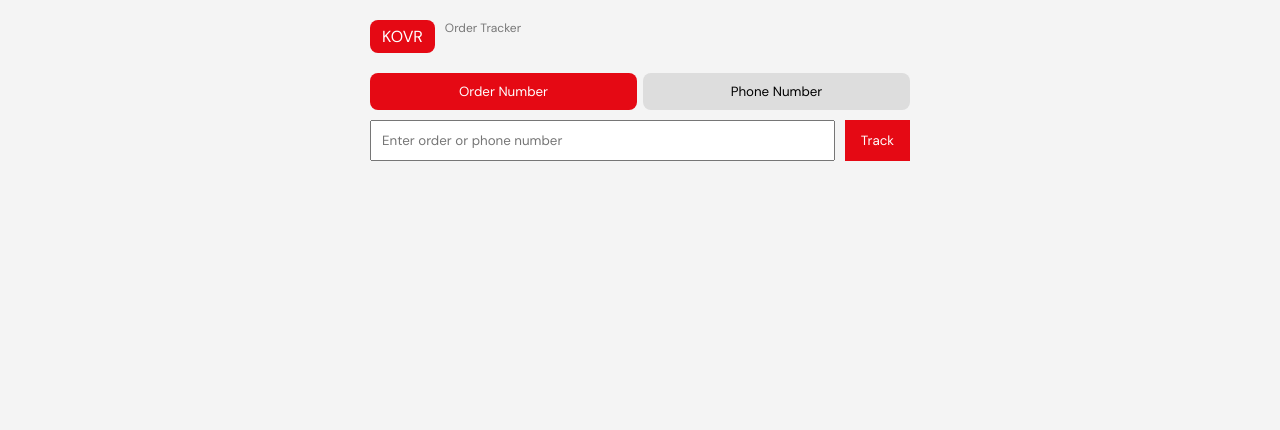
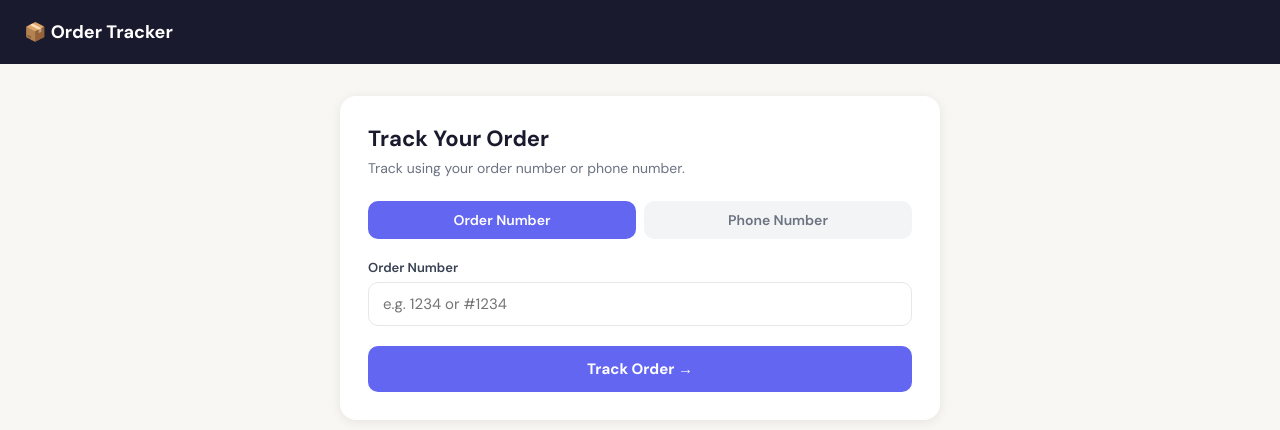
Before and after one commit to noumanz208/shopify-order-tracker, a Next.js app: page /track in a window 1280 px wide. Shown: the top 430 px of the page. Built offline with nearby package versions, Linux system fonts and the light colour scheme.

Commit message:
Update page.tsx

```diff
--- a/src/app/track/page.tsx
+++ b/src/app/track/page.tsx
@@ -1,291 +1,201 @@
-'use client';
+'use client'
 
-import { useState } from 'react';
+import { useState } from 'react'
+import type { OrderStatus } from '@/types'
+import { STATUS_CONFIG } from '@/types'
 
-// ─── Types ────────────────────────────────────────────────────────────────────
-interface StatusHistoryItem {
-  status: string;
-  label: string;
-  timestamp: string;
+interface TrackingResult {
+  order: {
+    orderNumber: string
+    customerName: string | null
+    status: OrderStatus
+    trackingId: string | null
+    postexUrl: string | null
+    lineItems: { name: string; quantity: number }[]
+    createdAt: string
+    updatedAt: string
+  }
+  history: { status: OrderStatus; note: string | null; changed_at: string }[]
 }
 
-interface OrderItem {
-  name: string;
-  quantity: number;
-  variant?: string;
+const ALL_STATUSES: OrderStatus[] = [
+  'in_process', 'printing_done', 'packed', 'ready_to_ship', 'shipped', 'delivered'
+]
+
+function formatDate(iso: string) {
+  return new Date(iso).toLocaleString('en-PK', {
+    day: 'numeric', month: 'short', year: 'numeric',
+    hour: '2-digit', minute: '2-digit'
+  })
 }
 
-interface TrackResult {
-  order_number: string;
-  customer_name: string;
-  status: string;
-  ordered_at: string;
-  confirmed_at: string;
-  tracking_id?: string | null;
-  postex_status?: string | null;
-  items: OrderItem[];
-  status_history: StatusHistoryItem[];
-}
+export default function TrackPage() {
+  const [tab, setTab] = useState<'order' | 'phone'>('order')
+  const [orderNumber, setOrderNumber] = useState('')
+  const [phone, setPhone] = useState('')
+  const [loading, setLoading] = useState(false)
+  const [error, setError] = useState('')
+  const [result, setResult] = useState<TrackingResult | null>(null)
 
-// ─── Helpers ───────────────────────────────────────────────────────────────────
-function calcDelivery(confirmedAt?: string) {
-  if (!confirmedAt) return { minDate: '-', maxDate: '-', daysLeft: 0, progress: 0 };
-
-  const start = new Date(confirmedAt);
-  if (isNaN(start.getTime())) return { minDate: '-', maxDate: '-', daysLeft: 0, progress: 0 };
-
-  start.setHours(0, 0, 0, 0);
-
-  const minDay = new Date(start);
-  minDay.setDate(start.getDate() + 6);
-
-  const maxDay = new Date(start);
-  maxDay.setDate(start.getDate() + 9);
-
-  const today = new Date();
-  today.setHours(0, 0, 0, 0);
-
-  const daysPassed = Math.floor((today.getTime() - start.getTime()) / 86400000);
-  const daysLeft = Math.max(0, 9 - daysPassed);
-  const progress = Math.min(100, Math.round((daysPassed / 9) * 100));
-
-  const fmt = (d: Date) =>
-    d.toLocaleDateString('en-PK', { day: 'numeric', month: 'short', year: 'numeric' });
-
-  return { minDate: fmt(minDay), maxDate: fmt(maxDay), daysLeft, progress };
-}
-
-function fmtDate(iso?: string) {
-  if (!iso) return '-';
-  const d = new Date(iso);
-  return isNaN(d.getTime())
-    ? '-'
-    : d.toLocaleDateString('en-PK', { day: 'numeric', month: 'short', year: 'numeric' });
-}
-
-function fmtDateTime(iso?: string) {
-  if (!iso) return '-';
-  const d = new Date(iso);
-  return isNaN(d.getTime())
-    ? '-'
-    : d.toLocaleString('en-PK', {
-        day: 'numeric',
-        month: 'short',
-        year: 'numeric',
-        hour: '2-digit',
-        minute: '2-digit',
-      });
-}
-
-// ─── Status Logic ─────────────────────────────────────────────────────────────
-function getDisplayStatus(order: TrackResult) {
-  if (order.status === 'delivered') {
-    return { label: 'Delivered', isDelivered: true, isShipped: false, isMaking: false };
-  }
-  if (order.tracking_id) {
-    return { label: 'Shipped', isDelivered: false, isShipped: true, isMaking: false };
-  }
-  return { label: 'Making in Progress', isDelivered: false, isShipped: false, isMaking: true };
-}
-
-// ─── Page ─────────────────────────────────────────────────────────────────────
-export default function TrackPage() {
-  const [tab, setTab] = useState<'order' | 'phone'>('order');
-  const [query, setQuery] = useState('');
-  const [loading, setLoading] = useState(false);
-  const [result, setResult] = useState<TrackResult | null>(null);
-  const [error, setError] = useState('');
-
-  async function handleSearch() {
-    const q = query.trim();
-    if (!q) return;
-
-    setLoading(true);
-    setError('');
-    setResult(null);
+  async function handleTrack() {
+    if (tab === 'order' && !orderNumber.trim()) { setError('Please enter your order number.'); return }
+    if (tab === 'phone' && !phone.trim()) { setError('Please enter your phone number.'); return }
+    setLoading(true); setError(''); setResult(null)
 
     try {
-      const body = tab === 'order' ? { order_number: q } : { phone: q };
-
       const res = await fetch('/api/track', {
         method: 'POST',
         headers: { 'Content-Type': 'application/json' },
-        body: JSON.stringify(body),
-      });
-
-      const data = await res.json();
-
-      console.log('API RESPONSE:', data); // DEBUG IMPORTANT
-
-      // ─── FIX: flexible API parsing ───
-      const order = data?.order ?? data?.data ?? data;
-
-      if (!res.ok || !order?.order_number) {
-        setError(data?.error || 'Order does not exist');
-        return;
-      }
-
-      setResult({
-        ...order,
-        items: order?.items ?? [],
-        status_history: order?.status_history ?? [],
-      });
+        body: JSON.stringify(
+          tab === 'order'
+            ? { orderNumber }
+            : { phone }
+        ),
+      })
+      const data = await res.json()
+      if (!res.ok) { setError(data.error || 'Something went wrong.'); return }
+      setResult(data)
     } catch {
-      setError('Something went wrong. Please try again.');
+      setError('Network error. Please try again.')
     } finally {
-      setLoading(false);
+      setLoading(false)
     }
   }
 
+  const currentStep = result ? STATUS_CONFIG[result.order.status].step : 0
+  const isShipped = result?.order.status === 'shipped' || result?.order.status === 'delivered'
+
+  const tabStyle = (active: boolean) => ({
+    flex: 1, padding: '10px', borderRadius: '10px', border: 'none',
+    background: active ? '#6366f1' : '#f3f4f6',
+    color: active ? '#fff' : '#6b7280',
+    fontWeight: '600' as const, fontSize: '14px', cursor: 'pointer',
+  })
+
   return (
-    <main style={styles.main}>
-      <div style={styles.tracker}>
-
-        {/* Header */}
-        <div style={styles.appHeader}>
-          <span style={styles.logo}>KOVR</span>
-          <span style={styles.appSub}>Order Tracker</span>
+    <main style={{ minHeight: '100vh', background: '#f8f7f4', fontFamily: "'DM Sans', 'Helvetica Neue', sans-serif" }}>
+      <div style={{ background: '#1a1a2e', padding: '20px 24px' }}>
+        <div style={{ color: '#fff', fontSize: '18px', fontWeight: '700' }}>📦 Order Tracker</div>
       </div>
 
+      <div style={{ maxWidth: '640px', margin: '0 auto', padding: '32px 20px' }}>
+        <div style={{ background: '#fff', borderRadius: '16px', padding: '28px', boxShadow: '0 2px 12px rgba(0,0,0,0.08)', marginBottom: '24px' }}>
+          <h1 style={{ fontSize: '22px', fontWeight: '700', color: '#1a1a2e', margin: '0 0 6px' }}>Track Your Order</h1>
+          <p style={{ fontSize: '14px', color: '#6b7280', margin: '0 0 24px' }}>
+            Track using your order number or phone number.
+          </p>
+
           {/* Tabs */}
-        <div style={styles.tabs}>
-          {(['order', 'phone'] as const).map((t) => (
-            <button
-              key={t}
-              style={{ ...styles.tab, ...(tab === t ? styles.tabActive : {}) }}
-              onClick={() => {
-                setTab(t);
-                setQuery('');
-                setResult(null);
-                setError('');
-              }}
-            >
-              {t === 'order' ? 'Order Number' : 'Phone Number'}
+          <div style={{ display: 'flex', gap: '8px', marginBottom: '20px' }}>
+            <button onClick={() => { setTab('order'); setError(''); setResult(null) }} style={tabStyle(tab === 'order')}>
+              Order Number
             </button>
-          ))}
-        </div>
-
-        {/* Search */}
-        <div style={styles.searchBar}>
-          <input
-            style={styles.input}
-            value={query}
-            onChange={(e) => setQuery(e.target.value)}
-            onKeyDown={(e) => e.key === 'Enter' && handleSearch()}
-            placeholder="Enter order or phone number"
-          />
-          <button style={styles.searchBtn} onClick={handleSearch} disabled={loading}>
-            {loading ? '...' : 'Track'}
+            <button onClick={() => { setTab('phone'); setError(''); setResult(null) }} style={tabStyle(tab === 'phone')}>
+              Phone Number
             </button>
           </div>
 
-        {error && <div style={styles.errorBox}>{error}</div>}
+          {tab === 'order' ? (
+            <div style={{ marginBottom: '20px' }}>
+              <label style={{ display: 'block', fontSize: '13px', fontWeight: '600', color: '#374151', marginBottom: '6px' }}>Order Number</label>
+              <input type="text" placeholder="e.g. 1234 or #1234" value={orderNumber}
+                onChange={e => setOrderNumber(e.target.value)}
+                onKeyDown={e => e.key === 'Enter' && handleTrack()}
+                style={{ width: '100%', padding: '11px 14px', borderRadius: '10px', border: '1.5px solid #e5e7eb', fontSize: '15px', outline: 'none', boxSizing: 'border-box' }}
+                onFocus={e => (e.target.style.borderColor = '#6366f1')}
+                onBlur={e => (e.target.style.borderColor = '#e5e7eb')} />
+            </div>
+          ) : (
+            <div style={{ marginBottom: '20px' }}>
+              <label style={{ display: 'block', fontSize: '13px', fontWeight: '600', color: '#374151', marginBottom: '6px' }}>Phone Number</label>
+              <input type="tel" placeholder="03001234567" value={phone}
+                onChange={e => setPhone(e.target.value)}
+                onKeyDown={e => e.key === 'Enter' && handleTrack()}
+                style={{ width: '100%', padding: '11px 14px', borderRadius: '10px', border: '1.5px solid #e5e7eb', fontSize: '15px', outline: 'none', boxSizing: 'border-box' }}
+                onFocus={e => (e.target.style.borderColor = '#6366f1')}
+                onBlur={e => (e.target.style.borderColor = '#e5e7eb')} />
+            </div>
+          )}
 
-        {result && <OrderCard order={result} />}
+          {error && <div style={{ background: '#fef2f2', border: '1px solid #fecaca', borderRadius: '8px', padding: '10px 14px', color: '#dc2626', fontSize: '14px', marginBottom: '16px' }}>{error}</div>}
+
+          <button onClick={handleTrack} disabled={loading}
+            style={{ width: '100%', padding: '13px', borderRadius: '10px', background: loading ? '#a5b4fc' : '#6366f1', color: '#fff', border: 'none', fontSize: '15px', fontWeight: '700', cursor: loading ? 'not-allowed' : 'pointer' }}>
+            {loading ? 'Searching...' : 'Track Order →'}
+          </button>
         </div>
-    </main>
-  );
-}
 
-// ─── Order Card ───────────────────────────────────────────────────────────────
-function OrderCard({ order }: { order: TrackResult }) {
-  const { label, isDelivered, isShipped } = getDisplayStatus(order);
-  const delivery = calcDelivery(order.confirmed_at);
-
-  const delivered = order.status_history?.find(h => h.status === 'delivered');
-  const shipped = order.status_history?.find(h => h.status === 'shipped');
-
-  return (
-    <>
-      <div style={styles.hero}>
-        <div style={styles.orderNum}>Order #{order.order_number}</div>
-        <div style={styles.customerName}>{order.customer_name}</div>
-        <div style={styles.badges}>
-          <span style={styles.badgeStatus}>{label}</span>
+        {result && (
+          <div>
+            <div style={{ background: '#fff', borderRadius: '16px', padding: '24px', boxShadow: '0 2px 12px rgba(0,0,0,0.08)', marginBottom: '16px' }}>
+              <div style={{ display: 'flex', justifyContent: 'space-between', alignItems: 'flex-start', marginBottom: '16px' }}>
+                <div>
+                  <div style={{ fontSize: '13px', color: '#9ca3af', marginBottom: '2px' }}>Order</div>
+                  <div style={{ fontSize: '20px', fontWeight: '700', color: '#1a1a2e' }}>#{result.order.orderNumber}</div>
+                  {result.order.customerName && <div style={{ fontSize: '14px', color: '#6b7280', marginTop: '2px' }}>{result.order.customerName}</div>}
+                </div>
+                <div style={{ background: isShipped ? '#ecfdf5' : '#f0f0ff', color: isShipped ? '#10b981' : '#6366f1', padding: '6px 12px', borderRadius: '20px', fontSize: '13px', fontWeight: '700' }}>
+                  {STATUS_CONFIG[result.order.status].label}
                 </div>
               </div>
 
-      <div style={styles.infoRow}>
-        <div style={styles.infoCard}>
-          <div style={styles.infoLabel}>Order Confirmed</div>
-          <div style={styles.infoValue}>{fmtDate(order.confirmed_at)}</div>
-        </div>
-
-        <div style={styles.infoCard}>
-          <div style={styles.infoLabel}>
-            {isDelivered ? 'Delivered' : 'Est. Delivery'}
-          </div>
-          <div style={styles.infoValue}>
-            {isDelivered
-              ? fmtDate(delivered?.timestamp)
-              : `${delivery.minDate} - ${delivery.maxDate}`}
-          </div>
-        </div>
-      </div>
-
-      {/* ITEMS SAFE */}
-      <div style={styles.itemsCard}>
-        <div style={styles.itemsHeader}>Items</div>
-
-        {(order.items ?? []).map((item, i) => (
-          <div key={i} style={styles.itemRow}>
-            <span>
-              {item.name} {item.variant ? `(${item.variant})` : ''}
-            </span>
-            <span>x{item.quantity}</span>
+              {result.order.lineItems?.length > 0 && (
+                <div style={{ borderTop: '1px solid #f3f4f6', paddingTop: '14px', marginBottom: '14px' }}>
+                  {result.order.lineItems.map((item, i) => (
+                    <div key={i} style={{ display: 'flex', justifyContent: 'space-between', fontSize: '14px', marginBottom: '4px' }}>
+                      <span style={{ color: '#374151' }}>{item.name}</span>
+                      <span style={{ color: '#9ca3af', fontWeight: '600' }}>×{item.quantity}</span>
                     </div>
                   ))}
                 </div>
+              )}
+              <div style={{ fontSize: '12px', color: '#9ca3af' }}>Ordered {formatDate(result.order.createdAt)} · Last updated {formatDate(result.order.updatedAt)}</div>
+            </div>
 
-      {/* STATUS */}
-      <div style={styles.timelineCard}>
-        <b>{label}</b>
-        <div>
-          {isShipped
-            ? fmtDateTime(shipped?.timestamp)
-            : isDelivered
-            ? fmtDateTime(delivered?.timestamp)
-            : 'In progress'}
+            {!isShipped && (
+              <div style={{ background: '#fff', borderRadius: '16px', padding: '24px', boxShadow: '0 2px 12px rgba(0,0,0,0.08)', marginBottom: '16px' }}>
+                <h2 style={{ fontSize: '15px', fontWeight: '700', color: '#1a1a2e', margin: '0 0 20px' }}>Order Progress</h2>
+                {ALL_STATUSES.filter(s => s !== 'shipped' && s !== 'delivered').map((s, i, arr) => {
+                  const cfg = STATUS_CONFIG[s]
+                  const isDone = cfg.step < currentStep
+                  const isCurrent = s === result.order.status
+                  const isLast = i === arr.length - 1
+                  return (
+                    <div key={s} style={{ display: 'flex', alignItems: 'flex-start', gap: '14px' }}>
+                      <div style={{ display: 'flex', flexDirection: 'column', alignItems: 'center', minWidth: '28px' }}>
+                        <div style={{ width: '28px', height: '28px', borderRadius: '50%', display: 'flex', alignItems: 'center', justifyContent: 'center', background: isDone ? '#6366f1' : isCurrent ? '#f0f0ff' : '#f3f4f6', border: isCurrent ? '2px solid #6366f1' : 'none', fontSize: '13px', fontWeight: '700', color: isDone ? '#fff' : isCurrent ? '#6366f1' : '#9ca3af' }}>
+                          {isDone ? '✓' : cfg.step}
+                        </div>
+                        {!isLast && <div style={{ width: '2px', height: '28px', background: isDone ? '#6366f1' : '#e5e7eb', margin: '2px 0' }} />}
+                      </div>
+                      <div style={{ paddingBottom: isLast ? 0 : '20px', paddingTop: '4px' }}>
+                        <div style={{ fontSize: '14px', fontWeight: isCurrent ? '700' : '500', color: isCurrent ? '#1a1a2e' : isDone ? '#6366f1' : '#9ca3af' }}>{cfg.label}</div>
+                        {isCurrent && <div style={{ fontSize: '12px', color: '#6b7280', marginTop: '2px' }}>Current status</div>}
                       </div>
                     </div>
-    </>
-  );
+                  )
+                })}
+              </div>
+            )}
+
+            {isShipped && (
+              <div style={{ background: '#fff', borderRadius: '16px', padding: '28px', boxShadow: '0 2px 12px rgba(0,0,0,0.08)', marginBottom: '16px', textAlign: 'center' }}>
+                <div style={{ fontSize: '40px', marginBottom: '12px' }}>🚚</div>
+                <div style={{ fontSize: '17px', fontWeight: '700', color: '#1a1a2e', marginBottom: '6px' }}>Your order is on its way!</div>
+                <div style={{ fontSize: '14px', color: '#6b7280', marginBottom: '20px' }}>
+                  Your parcel has been handed to PostEx.{result.order.trackingId && <><br />Tracking ID: <strong style={{ color: '#374151' }}>{result.order.trackingId}</strong></>}
+                </div>
+                {result.order.postexUrl && (
+                  <a href={result.order.postexUrl} target="_blank" rel="noopener noreferrer"
+                    style={{ display: 'inline-block', padding: '13px 32px', background: '#10b981', color: '#fff', borderRadius: '10px', fontSize: '15px', fontWeight: '700', textDecoration: 'none' }}>
+                    Track on PostEx →
+                  </a>
+                )}
+              </div>
+            )}
+          </div>
+        )}
+      </div>
+    </main>
+  )
 }
-
-// ─── STYLES (UNCHANGED) ───────────────────────────────────────────────────────
-const styles: Record<string, React.CSSProperties> = {
-  main: { background: '#f4f4f4', minHeight: '100vh', padding: 20 },
-  tracker: { maxWidth: 540, margin: '0 auto' },
-
-  appHeader: { display: 'flex', gap: 10, marginBottom: 20 },
-  logo: { background: '#E50914', color: '#fff', padding: '6px 12px', borderRadius: 8 },
-  appSub: { fontSize: 12, color: '#777' },
-
-  tabs: { display: 'flex', gap: 6, marginBottom: 10 },
-  tab: { flex: 1, padding: 10, background: '#ddd', border: 'none', borderRadius: 8 },
-  tabActive: { background: '#E50914', color: '#fff' },
-
-  searchBar: { display: 'flex', gap: 10, marginBottom: 15 },
-  input: { flex: 1, padding: 10 },
-  searchBtn: { padding: '10px 16px', background: '#E50914', color: '#fff', border: 'none' },
-
-  errorBox: { color: 'red', marginBottom: 10 },
-
-  hero: { background: '#E50914', color: '#fff', padding: 20, borderRadius: 12 },
-  orderNum: { fontSize: 12 },
-  customerName: { fontSize: 22, fontWeight: 700 },
-
-  badges: { marginTop: 10 },
-  badgeStatus: { background: '#fff3', padding: '4px 10px', borderRadius: 20 },
-
-  infoRow: { display: 'grid', gridTemplateColumns: '1fr 1fr', gap: 10, marginTop: 10 },
-  infoCard: { background: '#fff', padding: 15, borderRadius: 10 },
-  infoLabel: { fontSize: 11, color: '#777' },
-  infoValue: { fontWeight: 600 },
-
-  itemsCard: { background: '#fff', marginTop: 10, padding: 15, borderRadius: 10 },
-  itemsHeader: { fontWeight: 700, marginBottom: 10 },
-  itemRow: { display: 'flex', justifyContent: 'space-between', padding: '6px 0' },
-
-  timelineCard: { background: '#fff', marginTop: 10, padding: 15, borderRadius: 10 },
-};
```
Lines whose indentation alone changed are shown as unchanged.
